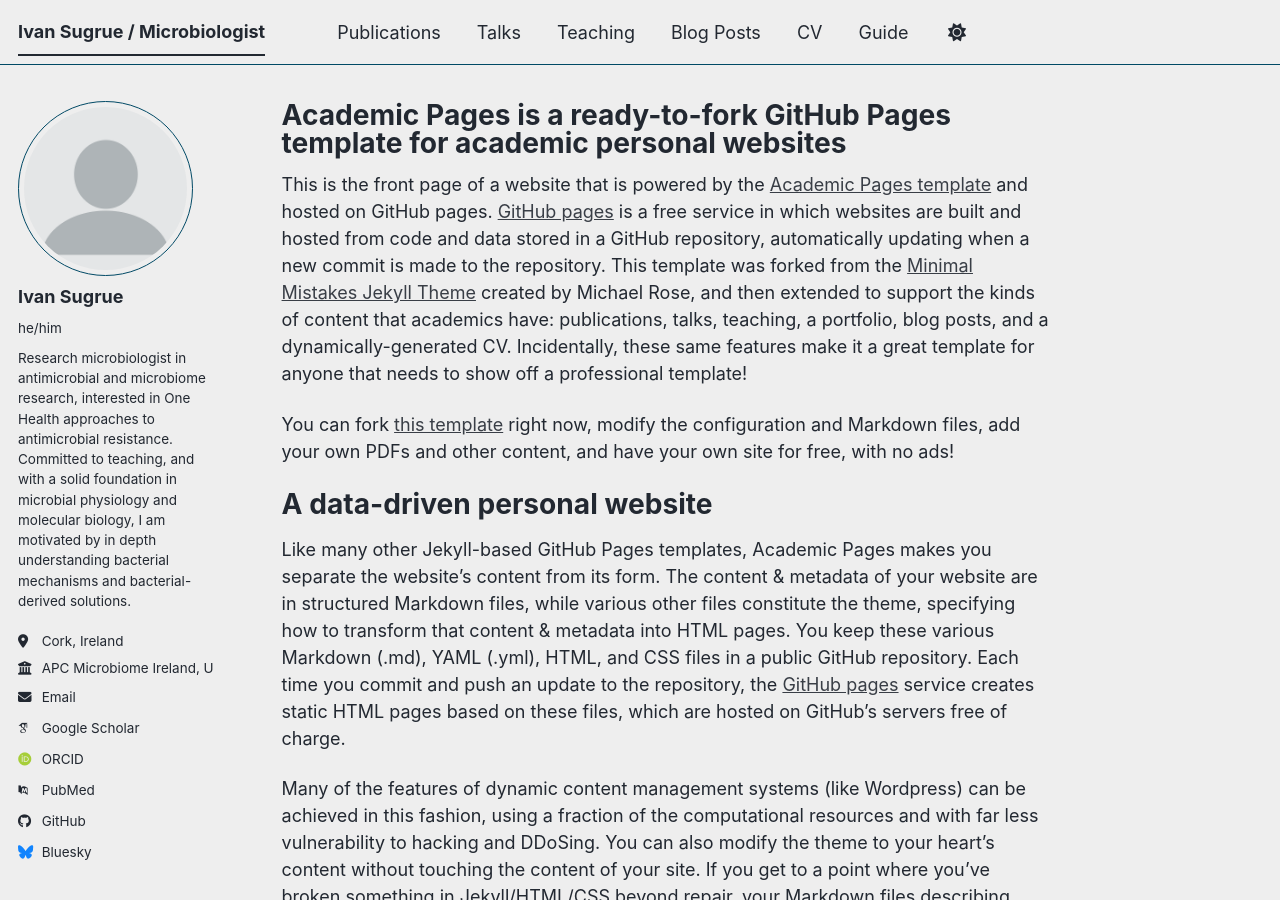
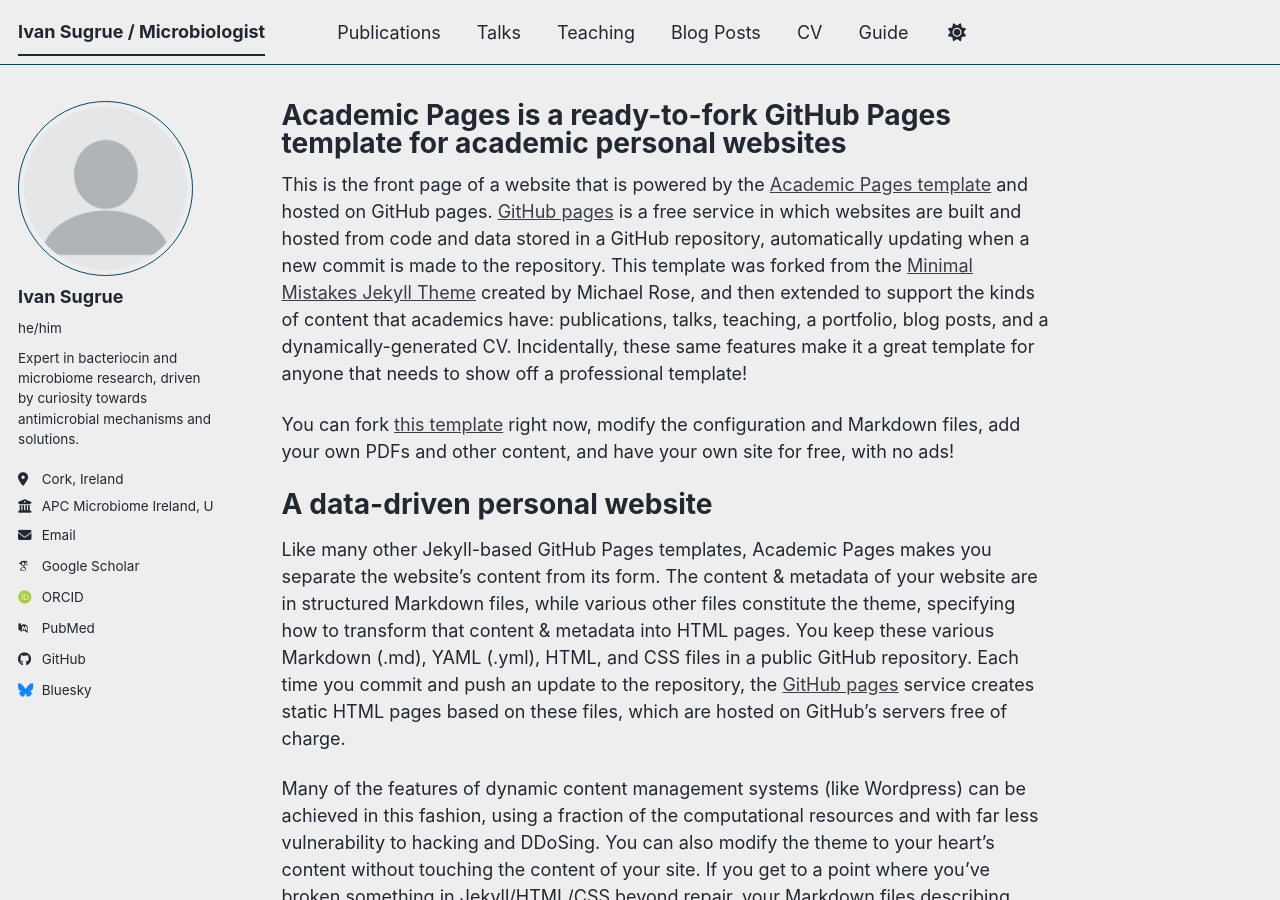
Before and after one commit to ivansugrue/ivansugrue.github.io, a Jekyll site: the page built from _pages/about.md, in a window 1280 px wide and 900 px high. Built offline with Jekyll 4.4.1, drawn with Linux system fonts in a browser that asks for light colours; some web fonts are replaced; a script bundle is joined from its source files by our own code; library files that are not in the unit come from our copies.

Commit message:
Update bio in _config.yml

```diff
--- a/_config.yml
+++ b/_config.yml
@@ -26,7 +26,7 @@
   avatar           : "profile.png"
   name             : "Ivan Sugrue"
   pronouns         : "he/him" # example: "she/her"
-  bio              : "Research microbiologist in antimicrobial and microbiome research, interested in One Health approaches to antimicrobial resistance. Committed to teaching, and with a solid foundation in microbial physiology and molecular biology, I am motivated by in depth understanding bacterial mechanisms and bacterial-derived solutions."
+  bio              : "Expert in bacteriocin and microbiome research, driven by curiosity towards antimicrobial mechanisms and solutions."
   location         : "Cork, Ireland"
   employer         : "APC Microbiome Ireland, University College Cork"
   uri              : # URL
```
